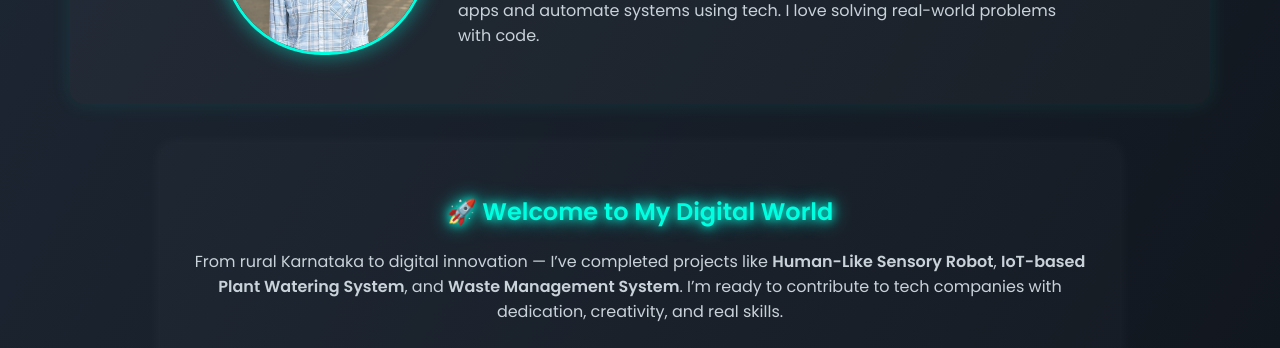
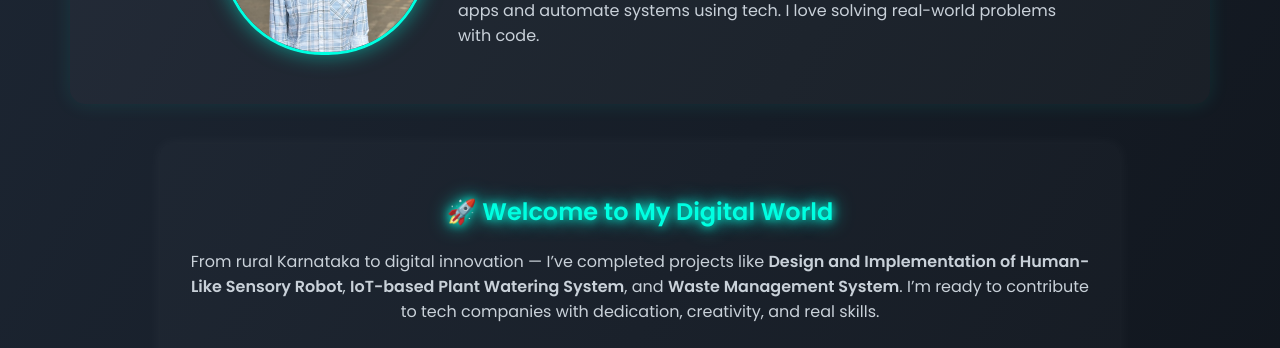
Before and after one commit to Rudreshhanchinmane/portfolio, a plain HTML site: page index.html in a window 1280 px wide. Shown: the part 452-800 px from the top of the page. Drawn offline with Linux system fonts and the light colour scheme.

Commit message:
Update index.html

```diff
--- a/index.html
+++ b/index.html
@@ -41,7 +41,7 @@
       <h2 class="glow-text">🚀 Welcome to My Digital World</h2>
       <p>
         From rural Karnataka to digital innovation — I’ve completed projects like
-        <strong>Human-Like Sensory Robot</strong>,
+        <strong>Design and Implementation of Human-Like Sensory Robot</strong>,
         <strong>IoT-based Plant Watering System</strong>, and
         <strong>Waste Management System</strong>.
         I’m ready to contribute to tech companies with dedication, creativity, and real skills.
```
